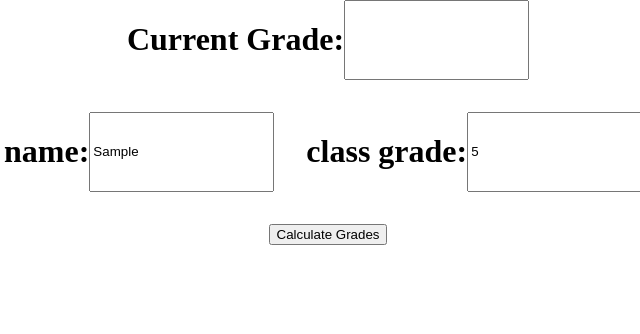
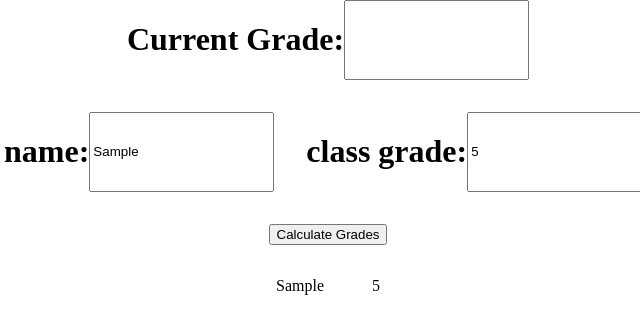
Before and after one commit to astonhaycock/codeSchoolDuo, a plain HTML site: page index.html in a window 1280 px wide. Both pictures are taken after typing "Sample", "5" into the empty fields and a click on the button "Add". Shown: the full height of the page, 312-952 px from the left. Drawn offline with Linux system fonts and the light colour scheme.

Commit message:
div added on click

```diff
--- a/app.js
+++ b/app.js
@@ -1,8 +1,33 @@
 let gpa = 0;
 let add_button = document.getElementById("add-btn");
-let added_grades_div = document.querySelector("added-grades");
+let added_grades_div = document.getElementById("added-grades");
 let div_grades = document.querySelectorAll("grade");
 let calculate_grades_button = document.getElementById("calculate");
+let name_input = document.getElementById("name-input");
+let grade_input = document.getElementById("grade-input");
+
+
+add_button.onclick = () => {
+  let class_container = document.createElement("div");
+  class_container.classList.add("class-container");
+  let className = document.createElement("div");
+  className.classList.add("name");
+  className.innerHTML = name_input.value;
+  let classGrade = document.createElement("div");
+  classGrade.classList.add("grade");
+  classGrade.innerHTML = grade_input.value;
+
+  class_container.appendChild(className);
+  class_container.appendChild(classGrade);
+  console.log(class_container);
+  console.log(added_grades_div)
+  added_grades_div.appendChild(class_container)
+
+
+
+};
+
+
 let getGPA = () => {
     div_grades.forEach((input) => {
         if (parseInt(input.value) >= 90) {
--- a/index.html
+++ b/index.html
@@ -12,7 +12,7 @@
   <main>
     <div id="current-grade">
       <h1>Current Grade: </h1>
-      <input type="text" class="input-grade current-grade-input">
+      <input type="text" id="current-grade-input">
     </div>
 
     </div>
@@ -20,19 +20,19 @@
     <div id="grades-inputs">
       <div>
         <h1>class name: </h1>
-        <input type="text" class="input-grade name-input">
+        <input type="text" id="name-input">
       </div>
       <div>
         <h1>class grade: </h1>
-        <input type="number" class="input-grade grade-input">
+        <input type="number" id="grade-input">
       </div>
       <button type="button" id="add-btn">Add</button>
     </div>
 
-    <button id="calculate">Calculate Grades</button>
+    <button id="calculate-btn">Calculate Grades</button>
 
 
-    <div class="added-grades">
+    <div id="added-grades">
 
     </div>
 
--- a/style.css
+++ b/style.css
@@ -18,3 +18,7 @@ main{
 #current-grade{
   display: flex;
 }
+.class-container{
+  display: flex;
+  gap: 3rem;
+}
```
